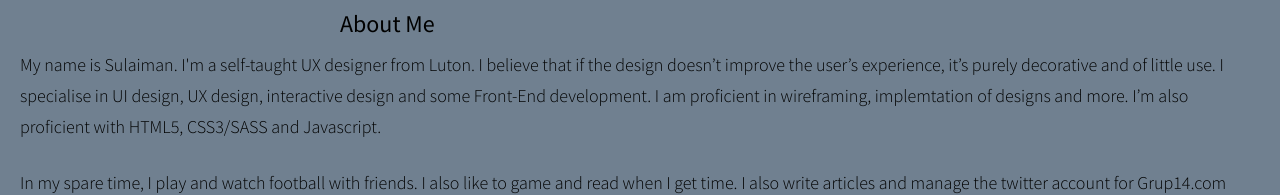
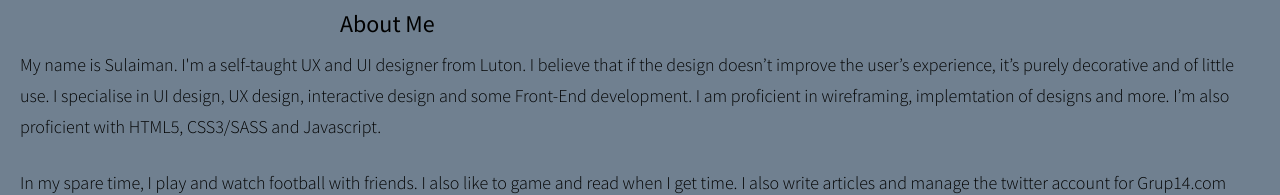
Before and after one commit to SulaimanH12/Portfolio-site, a website: page assets/index.html in a window 1280 px wide. Shown: the part 802-997 px from the top of the page. Drawn offline with Linux system fonts and the light colour scheme.

Commit message:
about me update

```diff
--- a/assets/index.html
+++ b/assets/index.html
@@ -105,7 +105,7 @@
                     <h2 class="section-heading">About Me</h2>
                 </div>
                 <div class="text-container">
-                    <p class="about-text">My name is Sulaiman. I'm a self-taught UX designer from Luton. I believe that if the design doesn’t improve the user’s experience,
+                    <p class="about-text">My name is Sulaiman. I'm a self-taught UX and UI designer from Luton. I believe that if the design doesn’t improve the user’s experience,
                     it’s purely decorative and of little use. I specialise in UI design, UX design, interactive design and some Front-End development.
                     I am proficient in wireframing, implemtation of designs and more. I’m also proficient with HTML5, CSS3/SASS and Javascript.</p>
                     <br />
```
